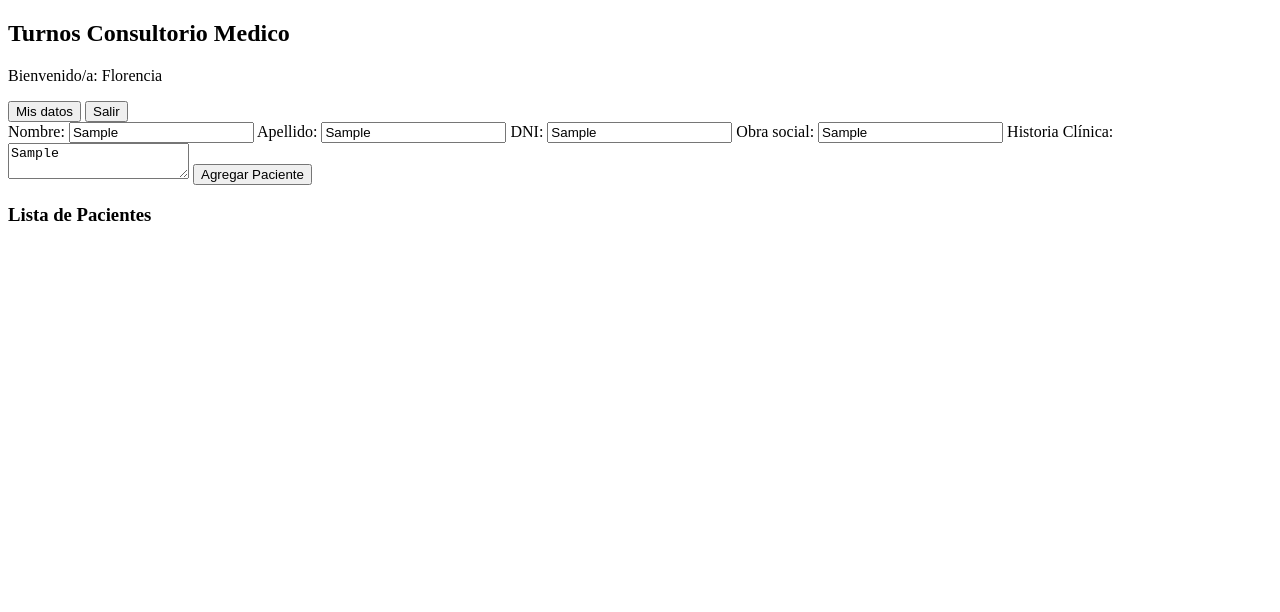
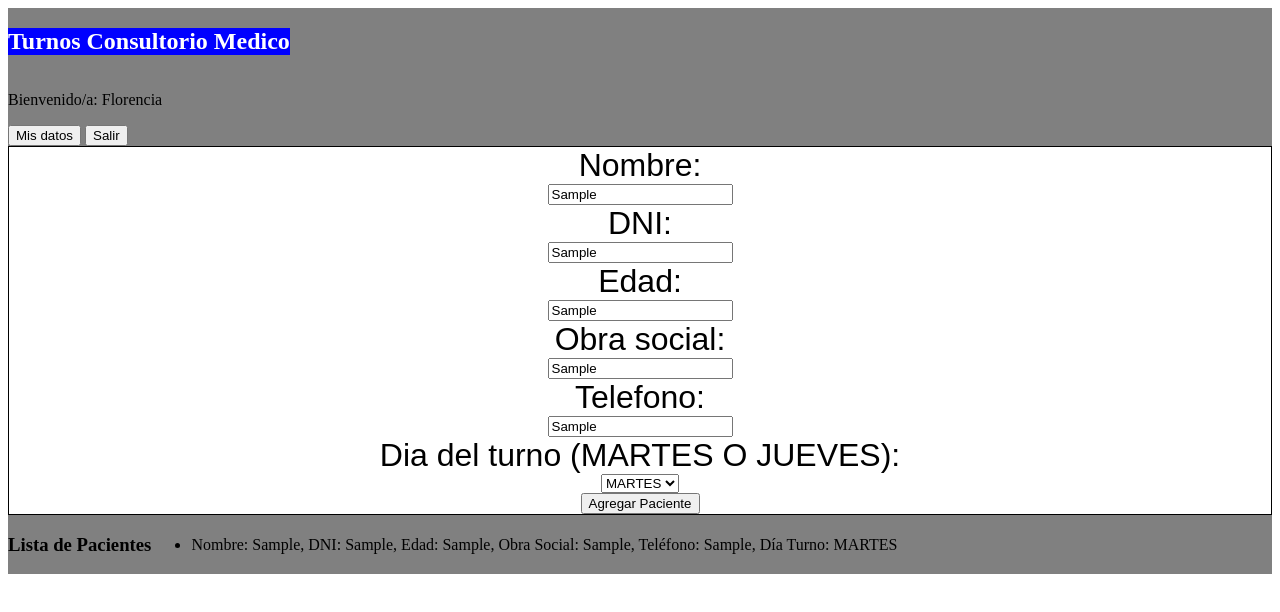
Before and after one commit to HortonSantiago/Pre-entregas-Horton, a plain HTML site: page index.html in a window 1280 px wide. Both pictures are taken after typing "Sample", "Sample", "Sample", "Sample", "Sample" into the empty fields and a click on the button "Agregar Paciente". Drawn offline with Linux system fonts and the light colour scheme.

Commit message:
probando JSon y toma de datos por html

```diff
--- /dev/null
+++ b/css/styles.css
@@ -0,0 +1,26 @@
+
+header{
+    background-color: grey;
+}
+h1{
+    display: inline-block;
+    background-color: blue;
+    color: white;
+}
+
+form{
+    align-items: center;
+    display: flex;
+    flex-direction: column;
+    border: 1px solid black;
+}
+
+form label{
+    font-family: Arial, Helvetica, sans-serif ;
+    font-size: 2rem;
+}
+footer{
+    background-color: grey;
+    display: flex;
+    align-items: center;
+}
--- a/index.html
+++ b/index.html
@@ -3,7 +3,8 @@
 <head>
     <meta charset="UTF-8">
     <meta name="viewport" content="width=device-width, initial-scale=1.0">
-    <title>Turnero de Pacientes</title>
+    <link rel="stylesheet" href="./css/styles.css">
+    <title>Turnero de Pacientes Iterativo desde html</title>
 </head>
 <body>
 
@@ -18,31 +19,38 @@
 
 <main>
     <form>
-        <label for="nombre">Nombre:</label>
-        <input type="text" id="nombre">
+        <label for="name">Nombre:</label>
+        <input type="text" id="name">
 
-        <label for="apellido">Apellido:</label>
-        <input type="text" id="apellido">
+        <label for="dni">DNI:</label>
+        <input type="text" id="dni">
 
-        <label for="documento">DNI:</label>
-        <input type="text" id="documento">
+        <label for="age">Edad:</label>
+        <input type="text" id="age">
 
-        <label for="nombreObra">Obra social: </label>
-        <input type="text" id="nombreObra">
+        <label for="card">Obra social: </label>
+        <input type="text" id="card">
+
+        <label for="tel">Telefono: </label>
+        <input type="text" id="tel">
+
+        <label for="day">Dia del turno (MARTES O JUEVES): </label>
+        <select  id="day">
+          <option value="MARTES">MARTES</option>
+          <option value="JUEVES">JUEVES</option>
+        </select>
 
 
-        <label for="historiaClinica">Historia Clínica:</label>
-        <textarea id="historiaClinica"></textarea>
 
-        <button type="button" onclick="agregarPaciente(pacientes)">Agregar Paciente</button>
+        <button type="button" onclick="addPatient()">Agregar Paciente</button>
     </form>
 </main>
 
 <footer>
     <h3>Lista de Pacientes</h3>
-    <ul id="listaPacientes"></ul>
+    <ul id="patientList"></ul>
 </footer>
 
-<script src="./js/preentrega2.js"></script>
+<script src="./js/preEntrega3.js"></script>
 </body>
 </html>
--- /dev/null
+++ b/js/preEntrega3.js
@@ -0,0 +1,70 @@
+let patients = [];
+const maxTurns = 5;
+const availableDays = ["MARTES", "JUEVES"];
+let shift = 0;
+const tasks = {};
+availableDays.forEach((day) => {
+  tasks[day] = [];
+});
+
+loadDatafromLocalStorage();
+
+function addPatient(){
+    let name = document.getElementById("name").value;
+    let dni = document.getElementById("dni").value;
+    let edad = document.getElementById("age").value;
+    let obra = document.getElementById("card").value;
+    let tel = document.getElementById("tel").value;
+    let day = document.getElementById("day").value.toUpperCase();
+
+    if(!availableDays.includes(day)){
+        console.log("dia invalido. unicamente MARTES O JUEVES. ");
+        return;
+    }
+    let patient = {
+        name: name,
+        dni: dni,
+        edad: edad,
+        obra: obra,
+        tel: tel,
+        day: day,
+    };
+    patients.push(patient);
+    tasks[day].push(patient);
+
+    shift = tasks[day].length;
+    let remainingTurns = maxTurns - shift;
+    console.log(
+      "Su turno asignado es el dia: "+
+      day +
+      "\n su numero de atencion es el :  " +
+      shift +
+      "\n quedan : " +
+      remainingTurns +
+      " turnos disponibles para ese dia.");
+
+    saveDataToLocalStorage();
+    displayLastPatient();
+}
+
+function displayLastPatient() {
+    const patientList = document.getElementById("patientList");
+    const lastPatient = patients[patients.length - 1];
+    const patientItem = document.createElement("li");
+    patientItem.innerText = `Nombre: ${lastPatient.name}, DNI: ${lastPatient.dni}, Edad: ${lastPatient.edad}, Obra Social: ${lastPatient.obra}, Teléfono: ${lastPatient.tel}, Día Turno: ${lastPatient.day}`;
+    patientList.appendChild(patientItem);
+}
+
+
+
+function saveDataToLocalStorage (){
+    localStorage.setItem("patientsData", JSON.stringify(patients));
+}
+
+function loadDatafromLocalStorage(){
+    const data = localStorage.getItem("patientsData");
+    if(data){
+        patients = JSON.parse(data);
+        displayLastPatient();
+    }
+}
```
